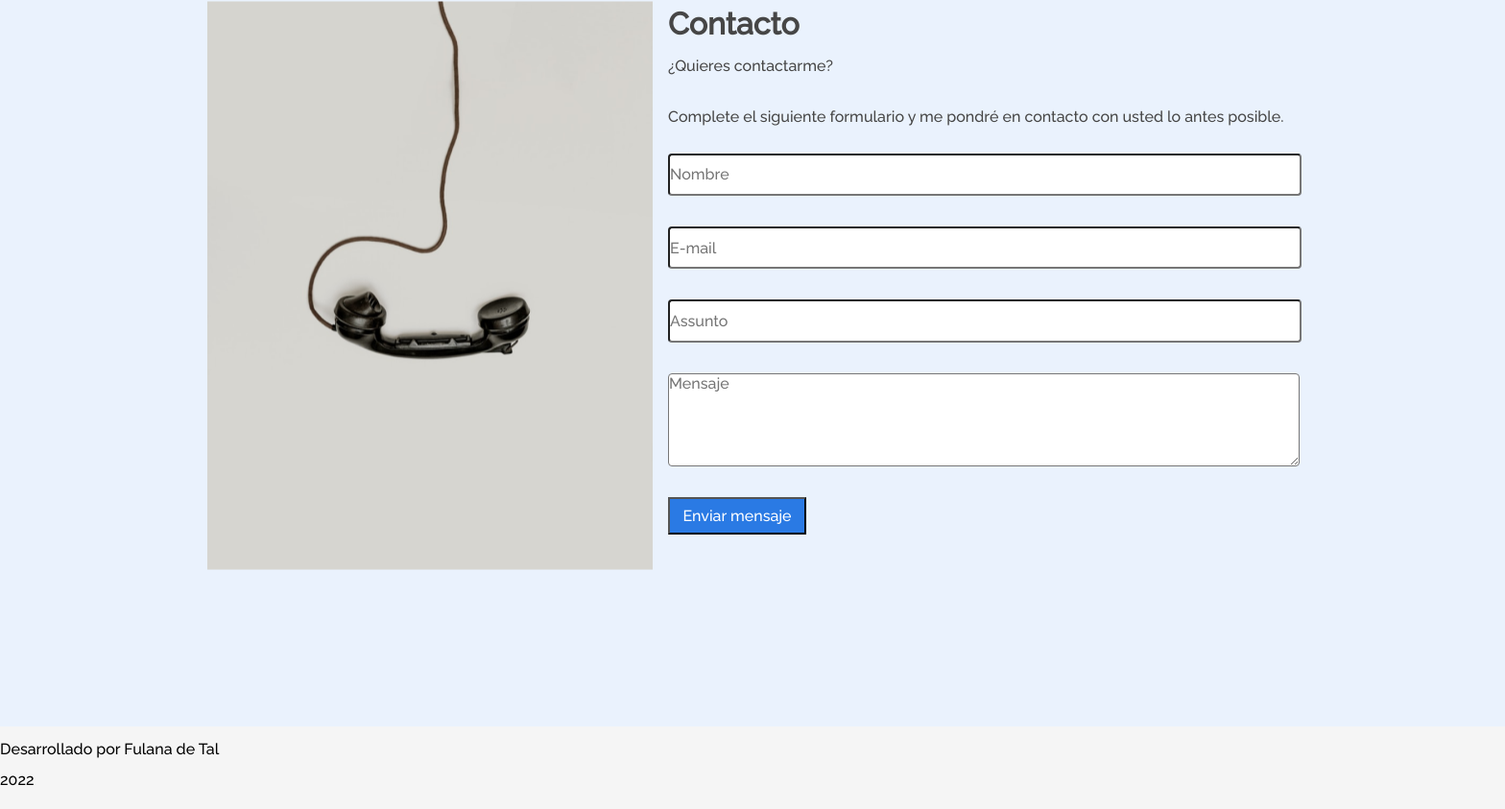
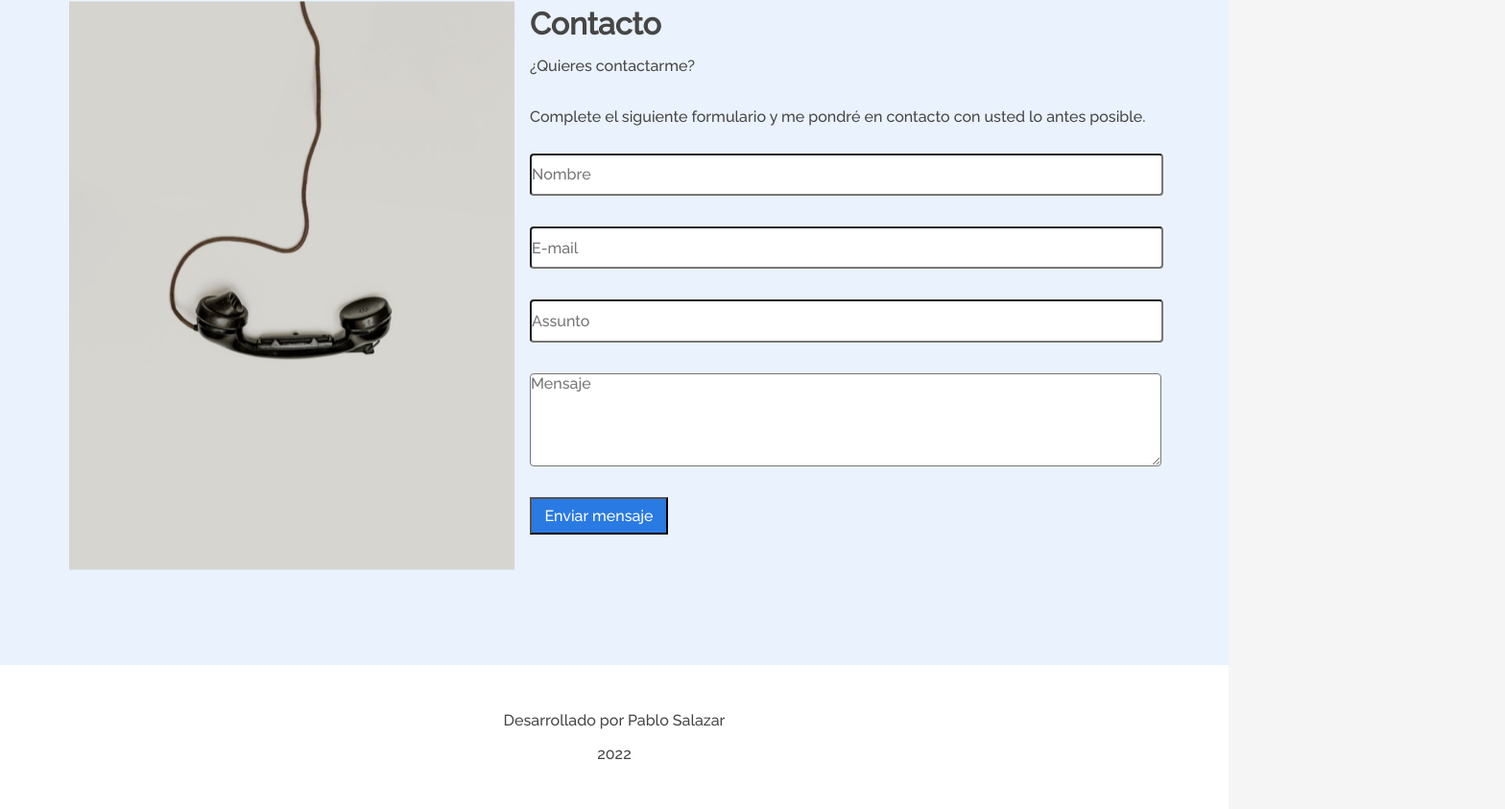
Before and after one commit to Psalazar8505/Portafolio, a plain HTML site: page index.html in a window 1280 px wide. Shown: the part 4263-5106 px from the top of the page at 96% size, 1568 px wide, since content can reach past the window. Drawn offline with Linux system fonts and the light colour scheme.

Commit message:
teminando la seccion de 'footer'

```diff
--- /dev/null
+++ b/css/experience/experience-title.css
@@ -0,0 +1,9 @@
+h2.experience__section__title{
+    font-family: 'Raleway';
+    font-style: normal;
+    font-weight: 700;
+    font-size: 32px;
+    line-height: 38px;
+    text-align: center;
+    color: #464646;
+}
--- /dev/null
+++ b/css/footer/footer-rodape.css
@@ -0,0 +1,9 @@
+.footer__rodape{
+    font-family: 'Raleway';
+    font-style: normal;
+    font-weight: 500;
+    font-size: 16px;
+    line-height: 19px;
+    text-align: center;
+    color: #464646;
+}
--- a/css/style.css
+++ b/css/style.css
@@ -109,16 +109,6 @@ section.experience{
     background: #F5F5F5;
 }
 
-h2.experience__section__title{
-    font-family: 'Raleway';
-    font-style: normal;
-    font-weight: 700;
-    font-size: 32px;
-    line-height: 38px;
-    text-align: center;
-    color: #464646;
-}
-
 /*Contacto*/
 
 section.formcontato{
@@ -127,15 +117,19 @@ section.formcontato{
     align-items: center;
     padding: 64px;
     gap: 10px;
-    width: 1440px;
-    height: 788px;
     background: #EAF2FD;
 }
 
 /*footeer*/
 
 section.footer{
-
+    display: flex;
+    flex-direction: row;
+    justify-content: center;
+    align-items: center;
+    padding: 32px;
+    gap: 10px;
+    background: #FFFFFF;
 }
 
 /* Vamos a desafiarnos trabajando con responsividad?
--- a/index.html
+++ b/index.html
@@ -23,9 +23,11 @@
     <link rel="stylesheet" href="./css/academic/academic-title.css">
     <link rel="stylesheet" href="./css/academic/academic-courses.css">
     <link rel="stylesheet" href="./css/academic/academic-box.css">
+    <link rel="stylesheet" href="./css/experience/experience-title.css">
     <link rel="stylesheet" href="./css/experience/experience-box.css">
     <link rel="stylesheet" href="./css/experience/experiencie-container.css">
     <link rel="stylesheet" href="./css/formcontacto/formcontacto.css">
+    <link rel="stylesheet" href="./css/footer/footer-rodape.css">
     <link rel="preconnect" href="https://fonts.googleapis.com">
     <link rel="preconnect" href="https://fonts.gstatic.com" crossorigin>
     <!-- Fonte del Proyecto Raleway -->
@@ -252,7 +254,7 @@
         <!-- Sección de Footer -->
         <section class="footer">
             <div class="footer__rodape">
-                <p>Desarrollado por Fulana de Tal</p>
+                <p>Desarrollado por Pablo Salazar</p>
                 <p>2022</p>
             </div>
         </section>
```
